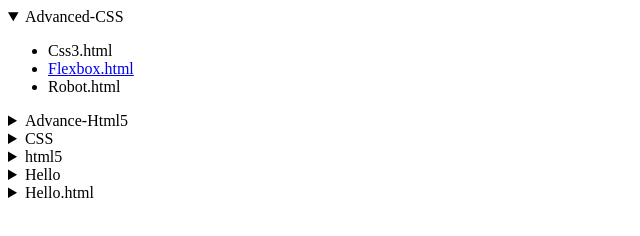
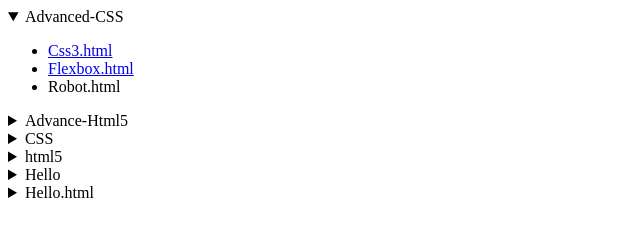
Before and after one commit to bilal8492/2020-web-development, a plain HTML site: page index.html in a window 1280 px wide. Both pictures are taken after a click on the heading "Advanced-CSS". Shown: the full height of the page, 0-640 px from the left. Drawn offline with Linux system fonts and the light colour scheme.

Commit message:
correction in advanced css

```diff
--- a/index.html
+++ b/index.html
@@ -13,7 +13,7 @@
         <summary>Advanced-CSS</summary>
         <ul>
 
-            <li><a href="Advanced-CSS/Css3.html"></a>Css3.html</li>
+            <li><a href="Advanced-CSS/Css3.html">Css3.html</a></li>
 
             <li><a href="Advanced-CSS/Flexbox.html">Flexbox.html</a></li>
 
```
